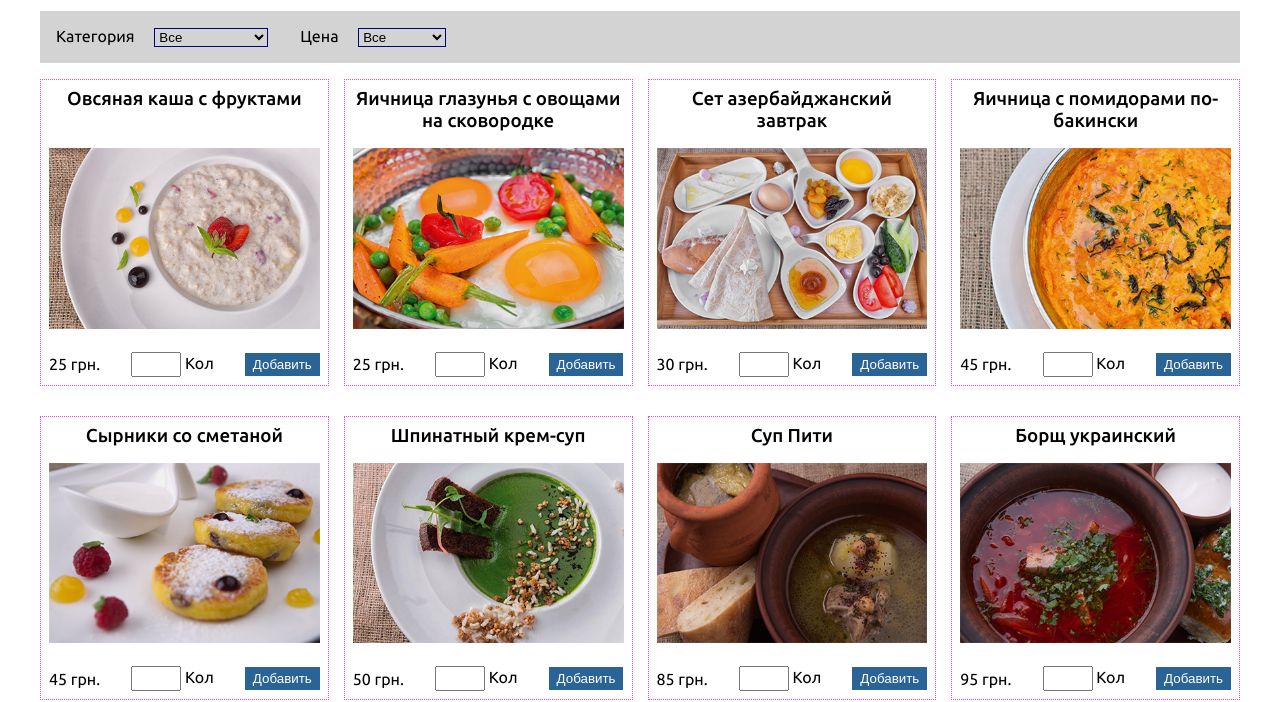
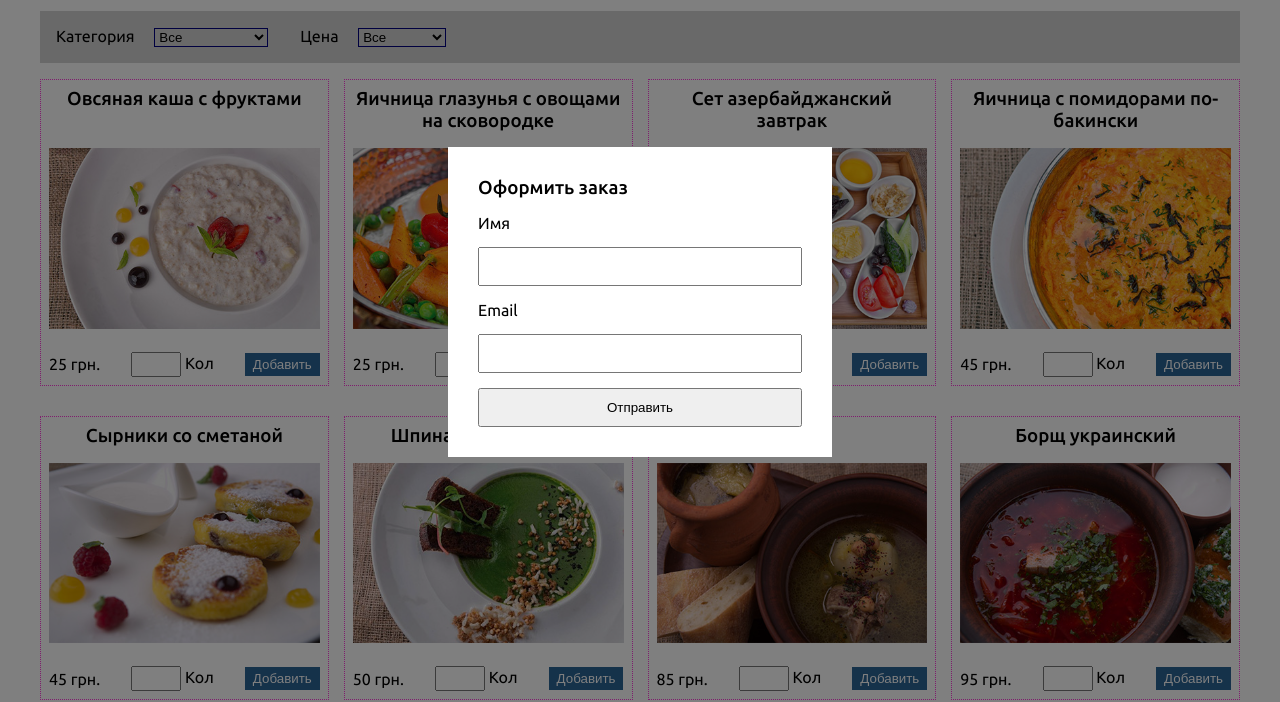
Before and after one commit to taraschuiko/beetroot-js, a plain HTML site: page index.html in a window 1280 px wide. Both pictures are taken after a click on the button "ОФОРМИТЬ ЗАКАЗ". Shown: the part 98-800 px from the top of the page. Drawn offline with Linux system fonts and the light colour scheme.

Commit message:
Added checkout form with input validation

```diff
--- a/css/style.css
+++ b/css/style.css
@@ -196,3 +196,41 @@ h1, h2, h3 {
     display: flex;
     justify-content: space-around;
 }
+
+/* Modal window */
+
+.checkout-hidden {
+    display: none;
+}
+
+.fade {
+    position: absolute;
+    top: 0;right: 0;bottom: 0;left: 0;
+    background: rgba(0, 0, 0, 0.5);
+}
+
+.modal {
+    background: #FFF;
+    padding: 30px;
+    width: 30%;
+    position: absolute;
+    top: 50%;
+    left: 50%;
+    -webkit-transform: translate(-50%, -50%);
+       -moz-transform: translate(-50%, -50%);
+        -ms-transform: translate(-50%, -50%);
+         -o-transform: translate(-50%, -50%);
+            transform: translate(-50%, -50%);
+    display: flex;
+    -webkit-flex-direction: column;
+        -ms-flex-direction: column;
+            flex-direction: column;
+}
+
+.modal > *:not(:last-child) {
+    margin-bottom: 15px;
+}
+
+.modal input, .modal button {
+    padding: 10px;
+}
--- a/index.html
+++ b/index.html
@@ -244,6 +244,20 @@
         </footer>
     </div><!-- /.app-container -->
 
+    <!-- Modal window -->
+    <div class="checkout-window checkout-hidden">
+        <div class="fade"></div>
+
+        <div class="modal">
+            <h3>Оформить заказ</h3>
+            <p>Имя</p>
+            <input type="text" id="checkout-name">
+            <p>Email</p>
+            <input type="email" id="checkout-email">
+            <button id="checkout-btn">Отправить</button>
+        </div>
+    </div>
+
     <script src="js/script.js"></script>
 
 </body>
--- a/js/script.js
+++ b/js/script.js
@@ -35,7 +35,6 @@
 			product.price = parseInt(prices.item(i).firstElementChild.innerHTML);
 			productsCurrent.push(product);
 		}
-		console.log(productsCurrent);
 		return productsCurrent;
 	}
 
@@ -184,4 +183,30 @@
 		}
 	}
 
+	// Checkout
+	document.getElementsByClassName("btn-check")[0].addEventListener("click", function() {
+		document.getElementsByClassName("checkout-window")[0].classList.remove("checkout-hidden");
+	});
+
+	document.getElementsByClassName("fade")[0].addEventListener("click", function() {
+		document.getElementsByClassName("checkout-window")[0].classList.add("checkout-hidden");
+	});
+
+	document.getElementById("checkout-btn").addEventListener("click", function() {
+		var name = document.getElementById("checkout-name").value;
+		var email = document.getElementById("checkout-email").value;
+		if (name == "" || email == "") {
+			alert("Заполните имя и email");
+		} else {
+			alert("Спасибо за покупку");
+			numberOfGoodsCount = 0;
+			sumOfGoodsCount = 0;
+			numberOfGoods.innerHTML = numberOfGoodsCount;
+			sumOfGoods.innerHTML = sumOfGoodsCount;
+			document.getElementsByClassName("checkout-window")[0].classList.add("checkout-hidden");
+			document.getElementById("checkout-name").value = "";
+			document.getElementById("checkout-email").value = "";
+		}
+	});
+
 })();
```
Lines whose indentation alone changed are shown as unchanged.
